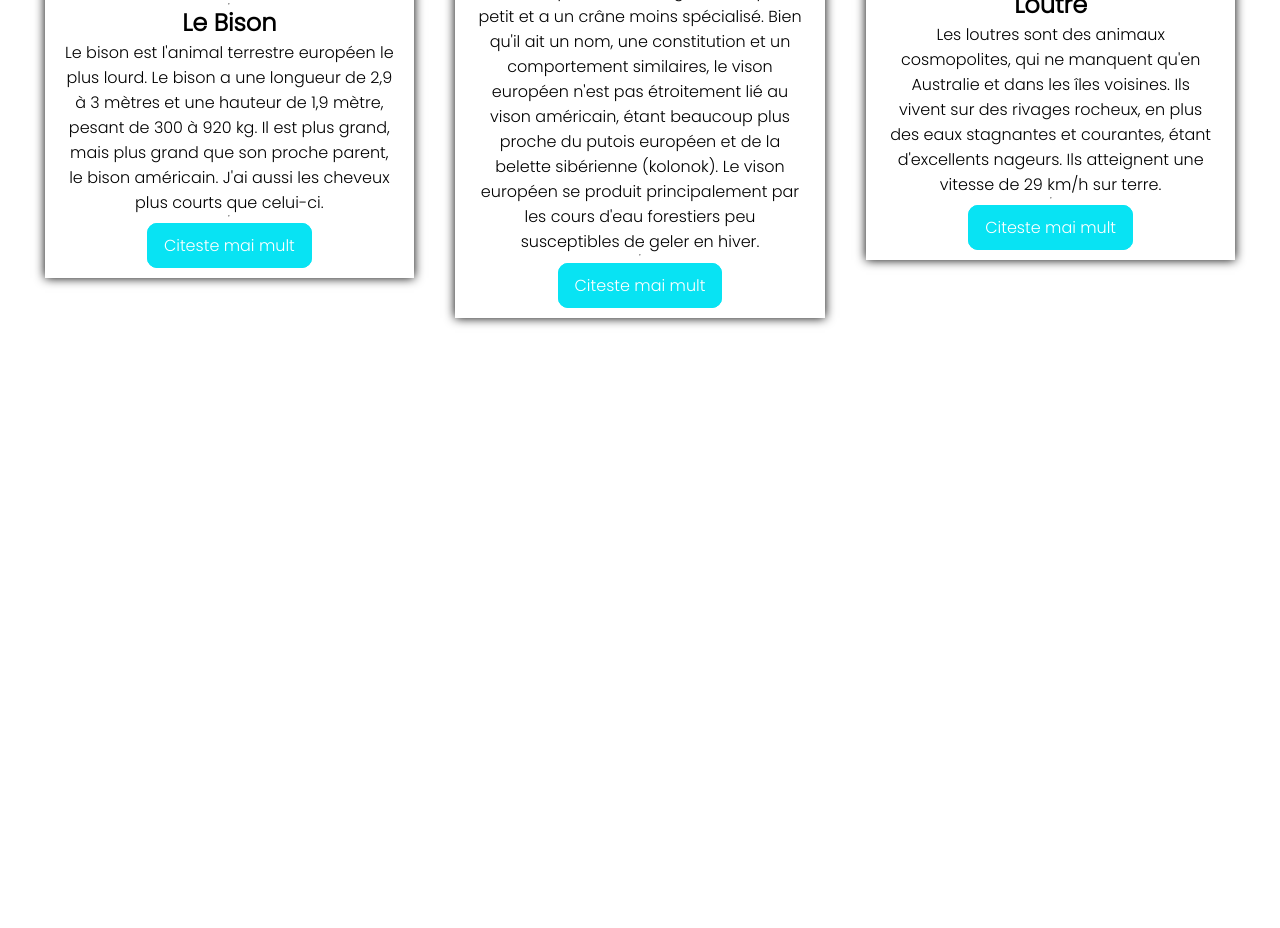
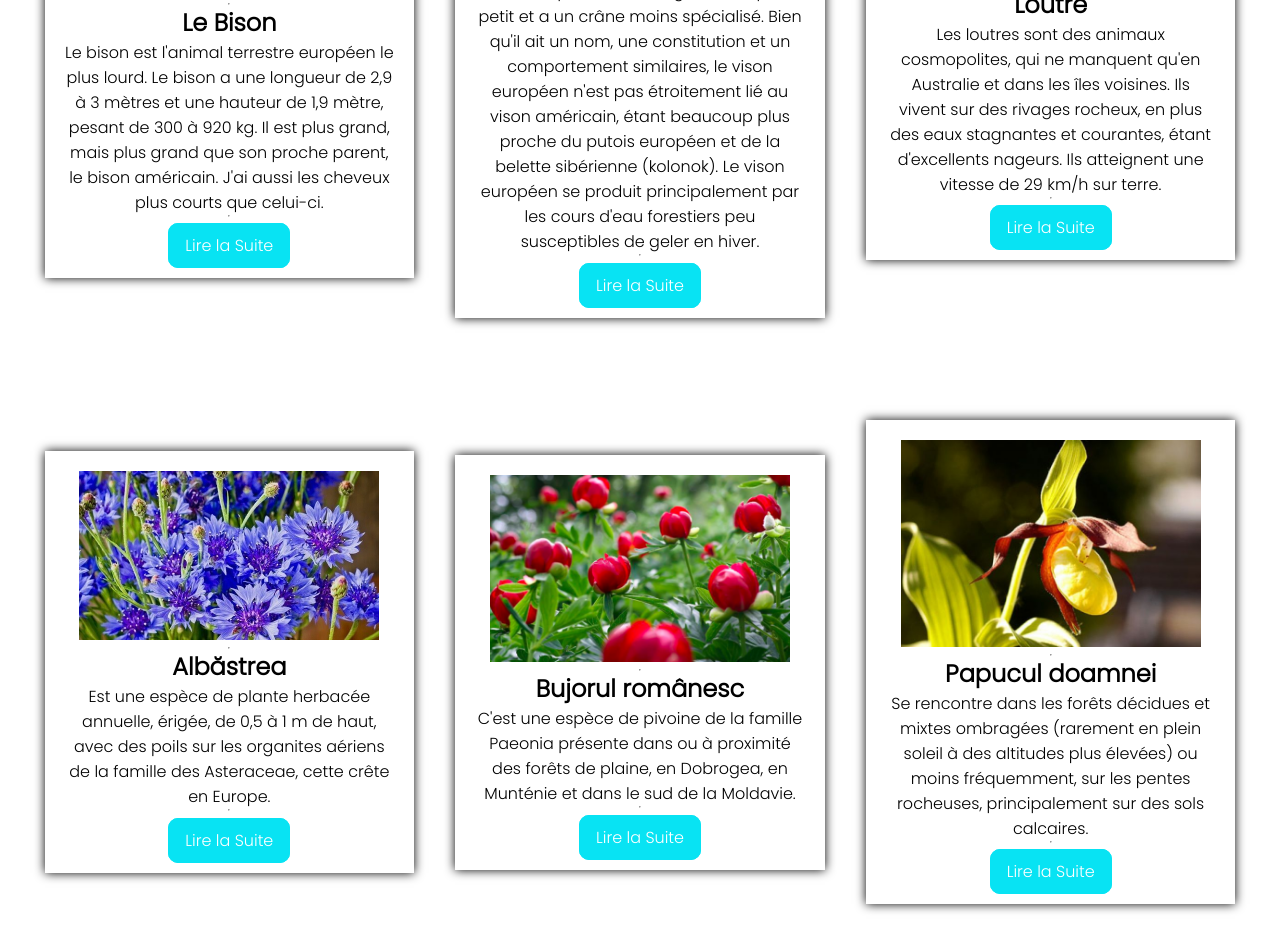
Before and after one commit to Iulian-Pavel/franceza-proiect, a plain HTML site: page index.html in a window 1280 px wide. Shown: the part 1088-2016 px from the top of the page. Before the commit the page ends 1430 px from the top, so only its background shows below. Drawn offline with nearby package versions, Linux system fonts and the light colour scheme.

Commit message:
cant be bothered to use meaningul messages

```diff
--- a/index.html
+++ b/index.html
@@ -34,13 +34,13 @@
       </div>
     </div>
 
-    <section class="endangered-animals">
-      <div class="animal-wrapper" data-aos="fade-down" data-aos-duration="750">
-        <div class="animal-photo">
+    <section class="endangered">
+      <div class="wrapper" data-aos="fade-down" data-aos-duration="750">
+        <div class="photo">
           <img src="./images/zimbru-min.jpg" width="300" />
         </div>
         <hr />
-        <div class="animal-short-info">
+        <div class="short-info">
           <h1>Le Bison</h1>
           <p>
             Le bison est l'animal terrestre européen le plus lourd. Le bison a
@@ -52,16 +52,18 @@
         </div>
         <hr />
         <div class="read-more">
-          <a href="#">Citeste mai mult</a>
+          <a href="https://ro.wikipedia.org/wiki/Zimbru" target="_blank"
+            >Lire la Suite</a
+          >
         </div>
       </div>
 
-      <div class="animal-wrapper" data-aos="fade-down" data-aos-duration="1100">
-        <div class="animal-photo">
+      <div class="wrapper" data-aos="fade-down" data-aos-duration="1100">
+        <div class="photo">
           <img src="./images/nurca-min.jpg" width="300" />
         </div>
         <hr />
-        <div class="animal-short-info">
+        <div class="short-info">
           <h1>Vison d'Europe</h1>
           <p>
             Il est de couleur similaire au vison d'Amérique, mais est légèrement
@@ -75,16 +77,20 @@
         </div>
         <hr />
         <div class="read-more">
-          <a href="#">Citeste mai mult</a>
+          <a
+            href="https://ro.wikipedia.org/wiki/Nurc%C4%83_european%C4%83"
+            target="_blank"
+            >Lire la Suite</a
+          >
         </div>
       </div>
 
-      <div class="animal-wrapper" data-aos="fade-down" data-aos-duration="1800">
-        <div class="animal-photo">
+      <div class="wrapper" data-aos="fade-down" data-aos-duration="1800">
+        <div class="photo">
           <img src="./images/vidra-min.jpg" width="300" />
         </div>
         <hr />
-        <div class="animal-short-info">
+        <div class="short-info">
           <h1>Loutre</h1>
           <p>
             Les loutres sont des animaux cosmopolites, qui ne manquent qu'en
@@ -96,7 +102,78 @@
         </div>
         <hr />
         <div class="read-more">
-          <a href="#">Citeste mai mult</a>
+          <a href="https://ro.wikipedia.org/wiki/Vidr%C4%83" target="_blank"
+            >Lire la Suite</a
+          >
+        </div>
+      </div>
+    </section>
+
+    <br />
+    <br />
+    <br />
+
+    <section class="endangered">
+      <div class="wrapper" data-aos="fade-down" data-aos-duration="750">
+        <div class="photo">
+          <img src="./images/albastrea.jpg" width="300" />
+        </div>
+        <hr />
+        <div class="short-info">
+          <h1>Albăstrea</h1>
+          <p>
+            Est une espèce de plante herbacée annuelle, érigée, de 0,5 à 1 m de
+            haut, avec des poils sur les organites aériens de la famille des
+            Asteraceae, cette crête en Europe.
+          </p>
+        </div>
+        <hr />
+        <div class="read-more">
+          <a href="https://ro.wikipedia.org/wiki/Alb%C4%83strea" target="_blank"
+            >Lire la Suite</a
+          >
+        </div>
+      </div>
+      <div class="wrapper" data-aos="fade-down" data-aos-duration="750">
+        <div class="photo">
+          <img src="./images/bujor.png" width="300" />
+        </div>
+        <hr />
+        <div class="short-info">
+          <h1>Bujorul românesc</h1>
+          <p>
+            C'est une espèce de pivoine de la famille Paeonia présente dans ou à
+            proximité des forêts de plaine, en Dobrogea, en Munténie et dans le
+            sud de la Moldavie.
+          </p>
+        </div>
+        <hr />
+        <div class="read-more">
+          <a
+            href="https://ro.wikipedia.org/wiki/Bujor_rom%C3%A2nesc"
+            target="_blank"
+            >Lire la Suite</a
+          >
+        </div>
+      </div>
+      <div class="wrapper" data-aos="fade-down" data-aos-duration="750">
+        <div class="photo">
+          <img src="./images/papucul_doamnei.jpg" width="300" />
+        </div>
+        <hr />
+        <div class="short-info">
+          <h1>Papucul doamnei</h1>
+          <p>
+            Se rencontre dans les forêts décidues et mixtes ombragées (rarement
+            en plein soleil à des altitudes plus élevées) ou moins fréquemment,
+            sur les pentes rocheuses, principalement sur des sols calcaires.
+          </p>
+        </div>
+        <hr />
+        <div class="read-more">
+          <a href="https://ro.wikipedia.org/wiki/Papucul_doamnei" target="_blank"
+            >Lire la Suite</a
+          >
         </div>
       </div>
     </section>
--- a/scripts/scroll.js
+++ b/scripts/scroll.js
@@ -1,6 +1,6 @@
 const scrollToAnimals = () => {
     const downArrow = document.querySelector('.down-arrow');
-    const animalSection = document.querySelector('.endangered-animals');
+    const animalSection = document.querySelector('.endangered');
     downArrow.addEventListener('click', () => {
         animalSection.scrollIntoView({
             behavior: "smooth"
--- a/styles/endagered.scss
+++ b/styles/endagered.scss
@@ -6,13 +6,14 @@
   box-sizing: border-box;
 }
 
-.endangered-animals {
+.endangered {
   width: 100%;
   display: flex;
   justify-content: space-around;
   align-items: center;
+  flex-wrap: wrap;
   padding: 24px;
-  .animal-wrapper {
+  .wrapper {
     width: 30%;
     display: flex;
     justify-items: center;
@@ -30,7 +31,7 @@
       height: 40%;
       text-align: center;
     }
-    .animal-short-info {
+    .short-info {
       text-align: center;
     }
     .read-more {
```
Also changed, not shown: images/albastrea.jpg (added), images/bujor.png (added), images/papucul_doamnei.jpg (added), styles/endagered.css, 1 other file.
